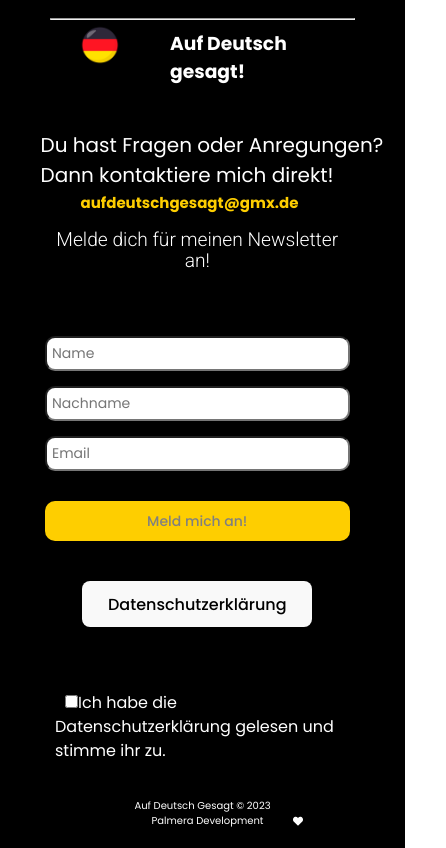
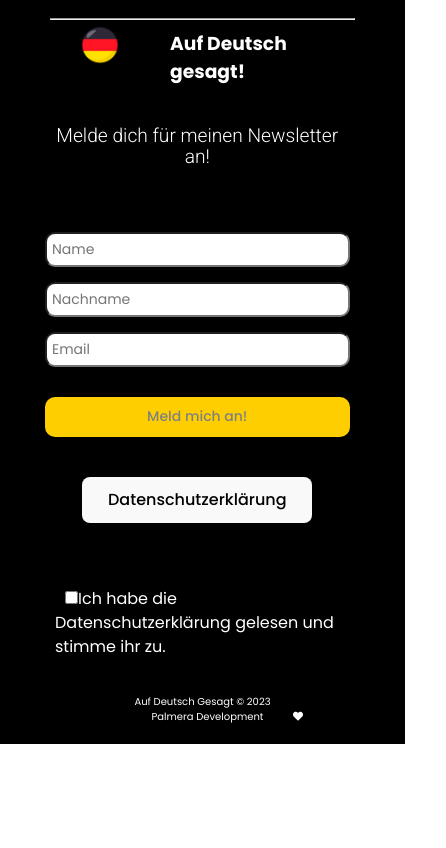
Before and after one commit to Palmera-Stack2/AufDeutschGesagt, a React (Vite) app in the folder client/: page /#/ in a window 390 px wide. Shown: the part 3800-4648 px from the top of the page, 446 px wide, since content can reach past the window. After the commit the page ends 4544 px from the top, so only its background shows below. Built offline with nearby package versions, Linux system fonts and the light colour scheme; no server answers; a web font is replaced by a local one.

Commit message:
removing email contact indo

```diff
--- a/client/src/components/sections/Footer.jsx
+++ b/client/src/components/sections/Footer.jsx
@@ -24,11 +24,11 @@
 
       </div>
 
-      <dvi className={footerStyle.direktKontakt}>
+      {/* <dvi className={footerStyle.direktKontakt}>
         <p className={footerStyle.direktParagraph}>Du hast Fragen oder Anregungen? </p>
         <p className={footerStyle.direktParagraph}>Dann kontaktiere mich direkt!</p>
         <p className={footerStyle.mail}>aufdeutschgesagt@gmx.de</p>
-      </dvi>
+      </dvi> */}
 
       <div className={footerStyle.newsletterWrapper}>
         {/* <div className={footerStyle.follow}><img src="./src/assets/follow.png"></img></div> */}
--- a/client/src/components/sections/Footer.module.css
+++ b/client/src/components/sections/Footer.module.css
@@ -45,7 +45,7 @@
   margin-top: 10px;
 }
 
-.direktKontakt {
+/* .direktKontakt {
   color: white;
   width: 100%;
   position: relative;
@@ -62,7 +62,7 @@
   font-weight: bold;
   margin-top: 30px;
   font-size: 20px;
-}
+} */
 
 .socialIcons {
   display: flex;
@@ -130,7 +130,7 @@
   }
 
 
-  .direktKontakt {
+  /* .direktKontakt {
     width: 100%;
     position: relative;
     top: 40px;
@@ -143,6 +143,6 @@
     margin-top: 2px;
     padding-bottom: 20px;
     margin-left: 40px;
-  }
+  } */
 
 }
```
